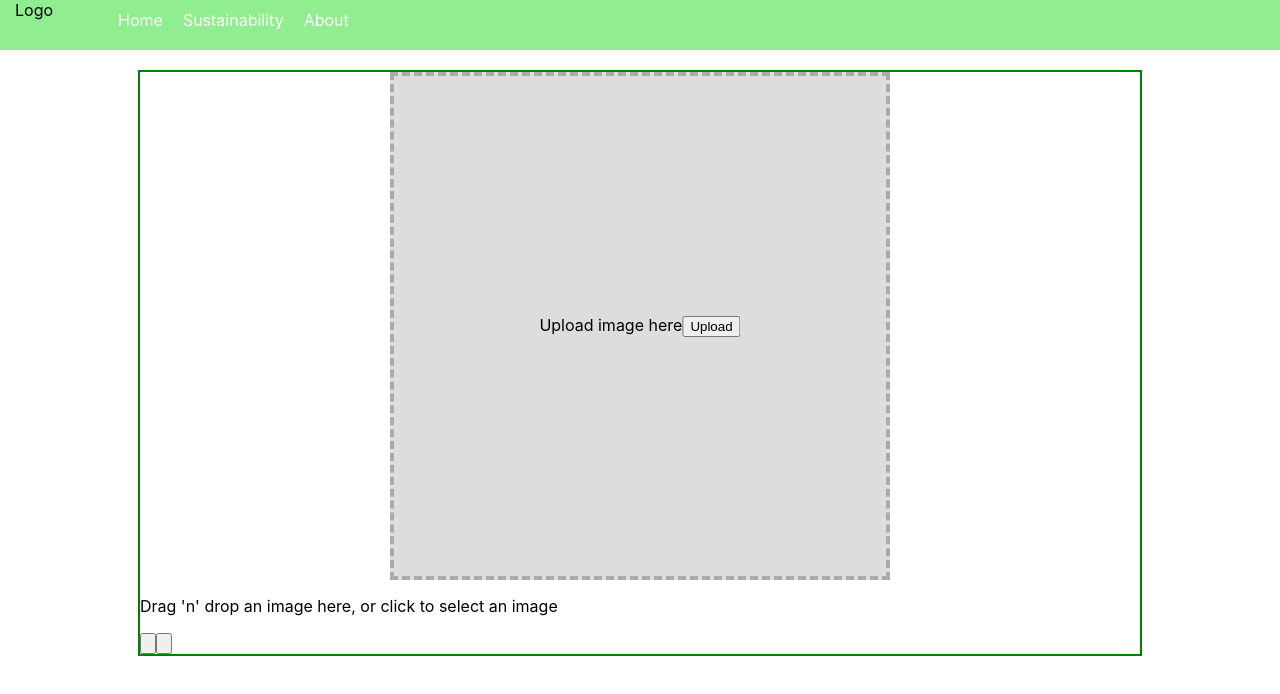
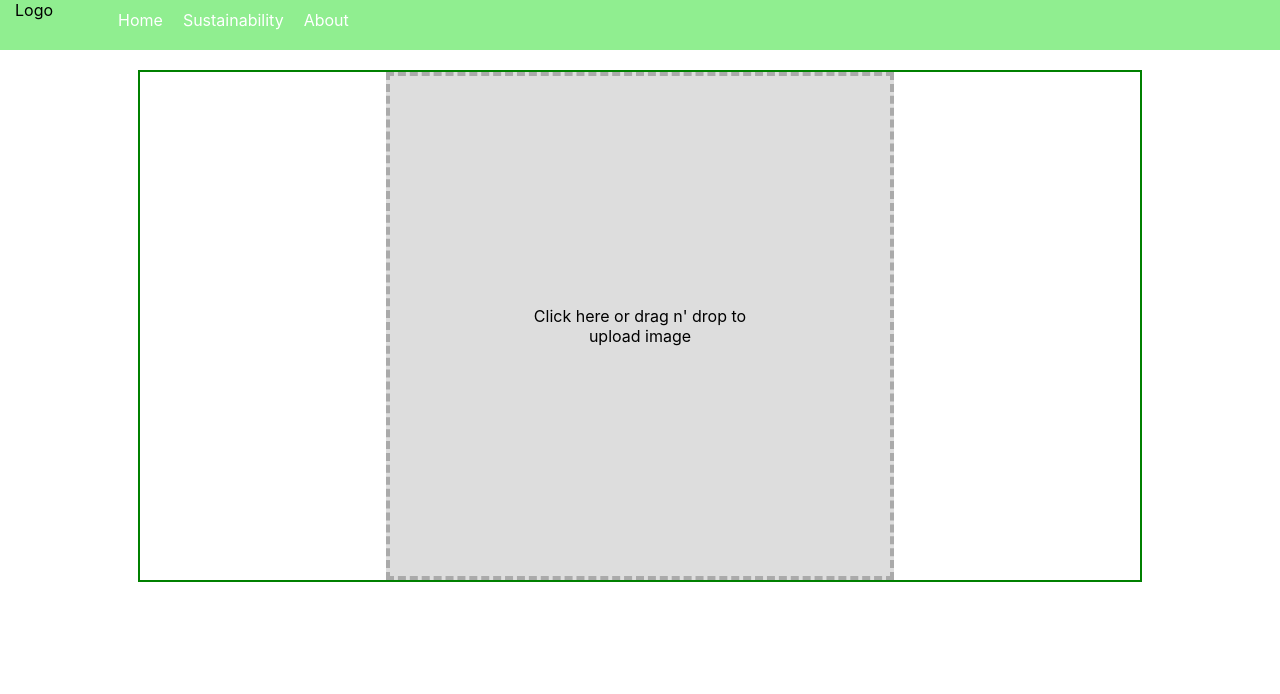
Before and after one commit to jacoblovelace/HooHacks23, a React (Create React App) app in the folder client/: page / in a window 1280 px wide. Shown: the top 694 px of the page. Built offline with nearby package versions, Linux system fonts and the light colour scheme.

Commit message:
cleaned up the upload photo feature

```diff
--- a/client/src/components/Content.css
+++ b/client/src/components/Content.css
@@ -4,28 +4,3 @@
     border: 2px solid green;
     margin: 20px auto;
 }
-
-.photo_upload {
-    margin: 0 auto;
-    width: 50%;
-    padding-bottom: 50%;
-    box-sizing: border-box;
-    background-color: #ddd;
-    border: 4px dashed #aaa;
-    text-align: center;
-    position: relative;
-}
-
-/* .photo-upload:after {
-    content: "";
-    display:block;
-    padding-bottom: 100%;
-} */
-
-.photo_upload > div {
-    position: absolute;
-    top: 50%;
-    left: 50%;
-    transform: translate(-50%, -50%);
-
-}
--- /dev/null
+++ b/client/src/components/ImageUpload.css
@@ -0,0 +1,28 @@
+.photo_upload {
+    width: 50%;
+    height: 0;
+    padding-bottom: 50%;
+    position: relative;
+    margin: 0 auto;
+    display: flex;
+    justify-content: center;
+    align-items: center;
+    background-color: #ddd;
+    border: 4px dashed #aaa;
+    cursor: pointer;
+}
+
+.photo_upload > div {
+    margin: 0;
+    position: absolute;
+    top: 50%;
+    left: 50%;
+    transform: translate(-50%, -50%);
+    text-align: center;
+}
+
+.custom-image {
+    object-fit: cover;
+    width: 400px;
+    height: 400px;
+}
--- a/client/src/components/ImageUpload.js
+++ b/client/src/components/ImageUpload.js
@@ -1,6 +1,8 @@
 import React, { useState } from 'react';
 import Dropzone from 'react-dropzone';
 import ImageGallery from 'react-image-gallery';
+import 'react-image-gallery/styles/css/image-gallery.css';
+import './ImageUpload.css';
 
 function ImageUpload() {
     const [image, setImage] = useState(null);
@@ -9,34 +11,52 @@ function ImageUpload() {
       setImage(acceptedFiles[0]);
     };
 
+    const renderImage = (item) => {
+      return (
+        <div className="image-wrapper">
+          <img
+            src={item.original}
+            alt={item.originalAlt}
+            className="custom-image"
+          />
+        </div>
+      );
+    }
+
     let images = [];
     if (image) {
       images = [
         {
           original: URL.createObjectURL(image),
-        thumbnail: URL.createObjectURL(image),
-        // any other details you want to display
+          thumbnail: false,
         }
       ];
     }
 
     return (
         <div>
+        {image ? (
+          <ImageGallery
+            items={images}
+            showNav={false}
+            showPlayButton={false}
+            showFullscreenButton={false}
+            renderItem={renderImage}
+          />
+        ) : (
           <Dropzone onDrop={handleDrop}>
             {({getRootProps, getInputProps}) => (
               <div {...getRootProps()}>
                 <div className="photo_upload">
                   <div>
-                        <span>Upload image here</span>
-                        <button>Upload</button>
+                    <span>Click here or drag n' drop to upload image</span>
+                    <input {...getInputProps()} />
                   </div>
                 </div>
-                <input {...getInputProps()} />
-                <p>Drag 'n' drop an image here, or click to select an image</p>
               </div>
             )}
           </Dropzone>
-      <ImageGallery items={images} />
+        )}
       </div>
     );
   }
```
Also changed, not shown: 1 other file (tests, documents, lock files or other folders). Lines whose indentation alone changed are shown as unchanged.
